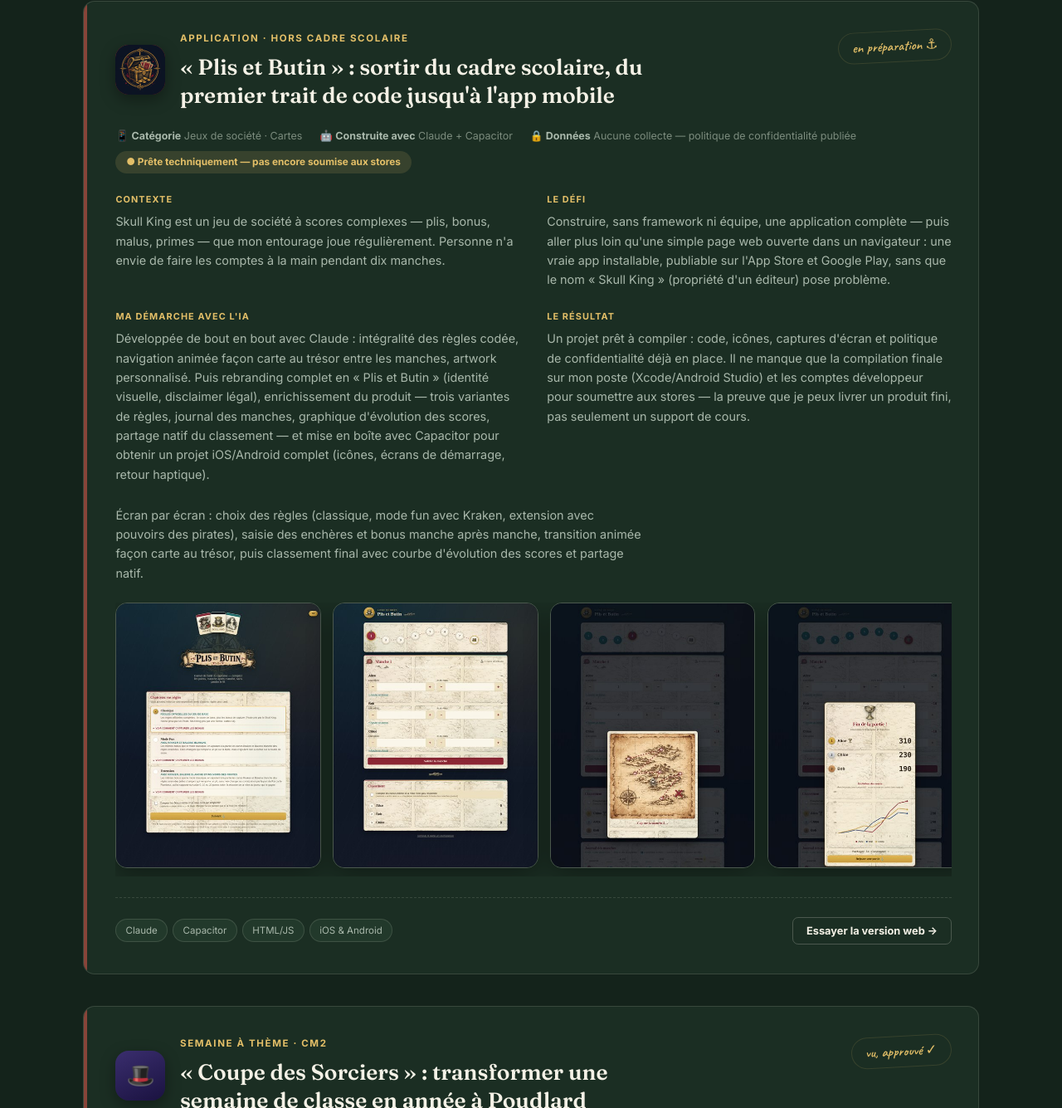
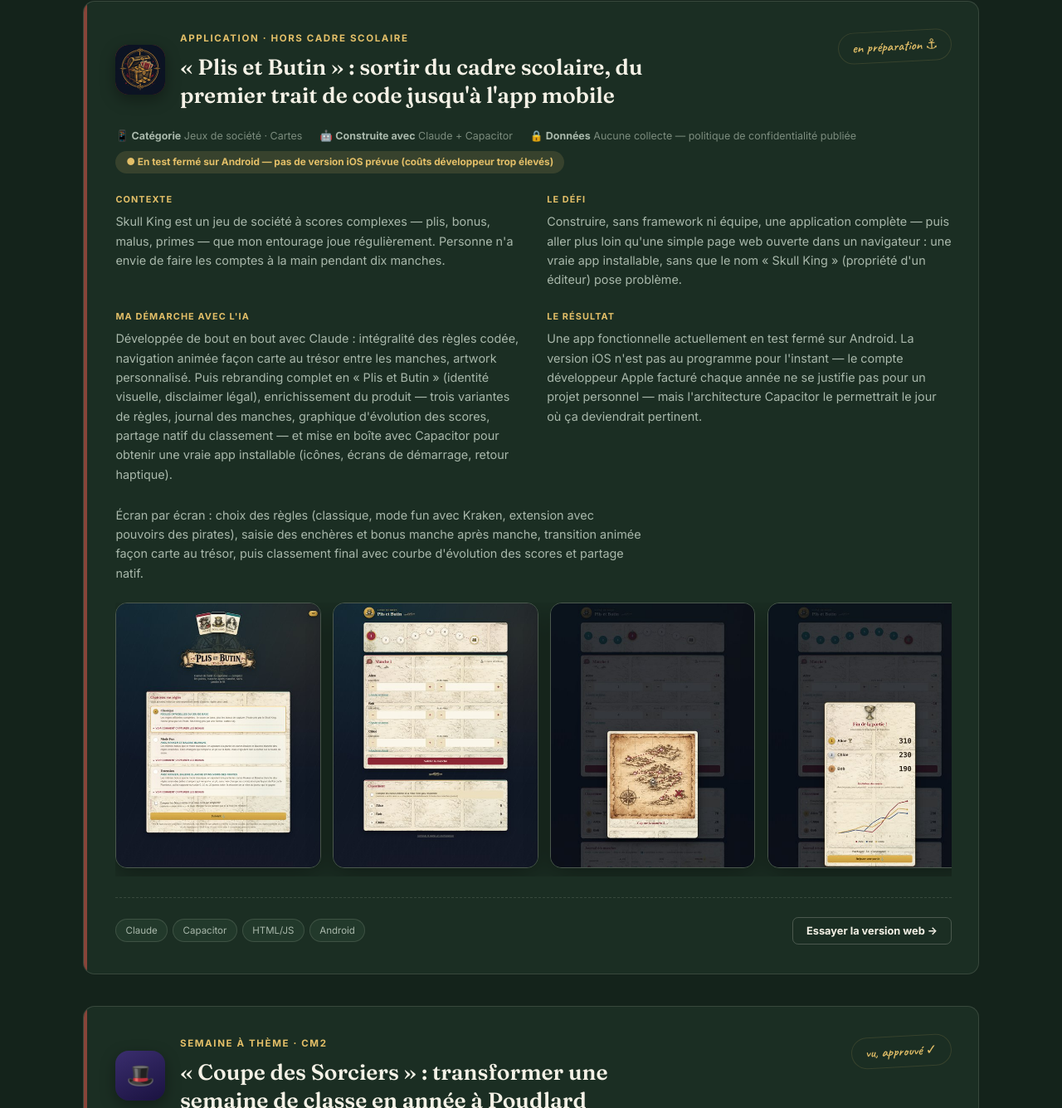
Before and after one commit to dylancollery/Portfolio-IA, a plain HTML site: page index.html in a window 1280 px wide. Shown: the part 2302-3637 px from the top of the page at 83% size. Drawn offline with Linux system fonts and the light colour scheme.

Commit message:
plis et butin

```diff
--- a/index.html
+++ b/index.html
@@ -441,13 +441,13 @@
           <span>📱 <strong>Catégorie</strong> Jeux de société · Cartes</span>
           <span>🤖 <strong>Construite avec</strong> Claude + Capacitor</span>
           <span>🔒 <strong>Données</strong> Aucune collecte — politique de confidentialité publiée</span>
-          <span class="store-status">● Prête techniquement — pas encore soumise aux stores</span>
+          <span class="store-status">● En test fermé sur Android — pas de version iOS prévue (coûts développeur trop élevés)</span>
         </div>
         <div class="fiche-grid">
           <div class="fiche-block"><span class="label">Contexte</span><p>Skull King est un jeu de société à scores complexes — plis, bonus, malus, primes — que mon entourage joue régulièrement. Personne n'a envie de faire les comptes à la main pendant dix manches.</p></div>
-          <div class="fiche-block"><span class="label">Le défi</span><p>Construire, sans framework ni équipe, une application complète — puis aller plus loin qu'une simple page web ouverte dans un navigateur : une vraie app installable, publiable sur l'App Store et Google Play, sans que le nom « Skull King » (propriété d'un éditeur) pose problème.</p></div>
-          <div class="fiche-block"><span class="label">Ma démarche avec l'IA</span><p>Développée de bout en bout avec Claude : intégralité des règles codée, navigation animée façon carte au trésor entre les manches, artwork personnalisé. Puis rebranding complet en « Plis et Butin » (identité visuelle, disclaimer légal), enrichissement du produit — trois variantes de règles, journal des manches, graphique d'évolution des scores, partage natif du classement — et mise en boîte avec Capacitor pour obtenir un projet iOS/Android complet (icônes, écrans de démarrage, retour haptique).</p></div>
-          <div class="fiche-block"><span class="label">Le résultat</span><p>Un projet prêt à compiler : code, icônes, captures d'écran et politique de confidentialité déjà en place. Il ne manque que la compilation finale sur mon poste (Xcode/Android Studio) et les comptes développeur pour soumettre aux stores — la preuve que je peux livrer un produit fini, pas seulement un support de cours.</p></div>
+          <div class="fiche-block"><span class="label">Le défi</span><p>Construire, sans framework ni équipe, une application complète — puis aller plus loin qu'une simple page web ouverte dans un navigateur : une vraie app installable, sans que le nom « Skull King » (propriété d'un éditeur) pose problème.</p></div>
+          <div class="fiche-block"><span class="label">Ma démarche avec l'IA</span><p>Développée de bout en bout avec Claude : intégralité des règles codée, navigation animée façon carte au trésor entre les manches, artwork personnalisé. Puis rebranding complet en « Plis et Butin » (identité visuelle, disclaimer légal), enrichissement du produit — trois variantes de règles, journal des manches, graphique d'évolution des scores, partage natif du classement — et mise en boîte avec Capacitor pour obtenir une vraie app installable (icônes, écrans de démarrage, retour haptique).</p></div>
+          <div class="fiche-block"><span class="label">Le résultat</span><p>Une app fonctionnelle actuellement en test fermé sur Android. La version iOS n'est pas au programme pour l'instant — le compte développeur Apple facturé chaque année ne se justifie pas pour un projet personnel — mais l'architecture Capacitor le permettrait le jour où ça deviendrait pertinent.</p></div>
         </div>
         <p class="store-desc">Écran par écran : choix des règles (classique, mode fun avec Kraken, extension avec pouvoirs des pirates), saisie des enchères et bonus manche après manche, transition animée façon carte au trésor, puis classement final avec courbe d'évolution des scores et partage natif.</p>
         <div class="store-gallery">
@@ -457,7 +457,7 @@
           <img src="medias/images/pb-04-fin-partie.jpg" alt="Écran de fin de partie avec classement et courbe d'évolution des scores" loading="lazy"/>
         </div>
         <div class="fiche-foot">
-          <div class="fiche-tools"><span class="pill">Claude</span><span class="pill">Capacitor</span><span class="pill">HTML/JS</span><span class="pill">iOS &amp; Android</span></div>
+          <div class="fiche-tools"><span class="pill">Claude</span><span class="pill">Capacitor</span><span class="pill">HTML/JS</span><span class="pill">Android</span></div>
           <div class="fiche-actions">
             <button class="btn btn-outline btn-sm" data-app-url="apps/plis-et-butin.html" data-app-title="Plis et Butin — aperçu web">Essayer la version web →</button>
           </div>
```
